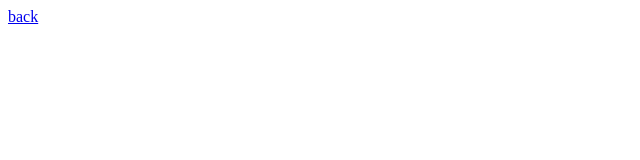
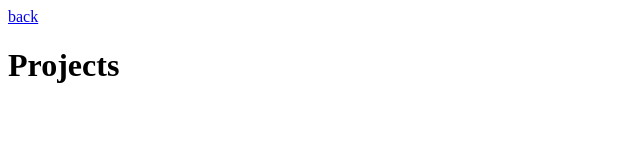
Before and after one commit to JackMorre/Website-Portfolio, a plain HTML site: page aboutme.html in a window 1280 px wide. Shown: the whole page, without its empty margins (0-640 px from the left). Drawn offline with Linux system fonts and the light colour scheme.

Commit message:
adding titles

```diff
--- a/aboutme.html
+++ b/aboutme.html
@@ -1,11 +1,14 @@
 <!DOCTYPE html>
 <html lang="en">
-<head>
-    <meta charset="UTF-8">
-    <meta name="viewport" content="width=device-width, initial-scale=1.0">
+  <head>
+    <meta charset="UTF-8" />
+    <meta name="viewport" content="width=device-width, initial-scale=1.0" />
     <title>About Me!</title>
-</head>
-<body>
+  </head>
+  <body>
     <a href="index.html">back</a>
-</body>
+    <main>
+      <h1>Projects</h1>
+    </main>
+  </body>
 </html>
```
Also changed, not shown: contactme.html (+9 -6 lines), myprojects.html (+9 -6 lines).
